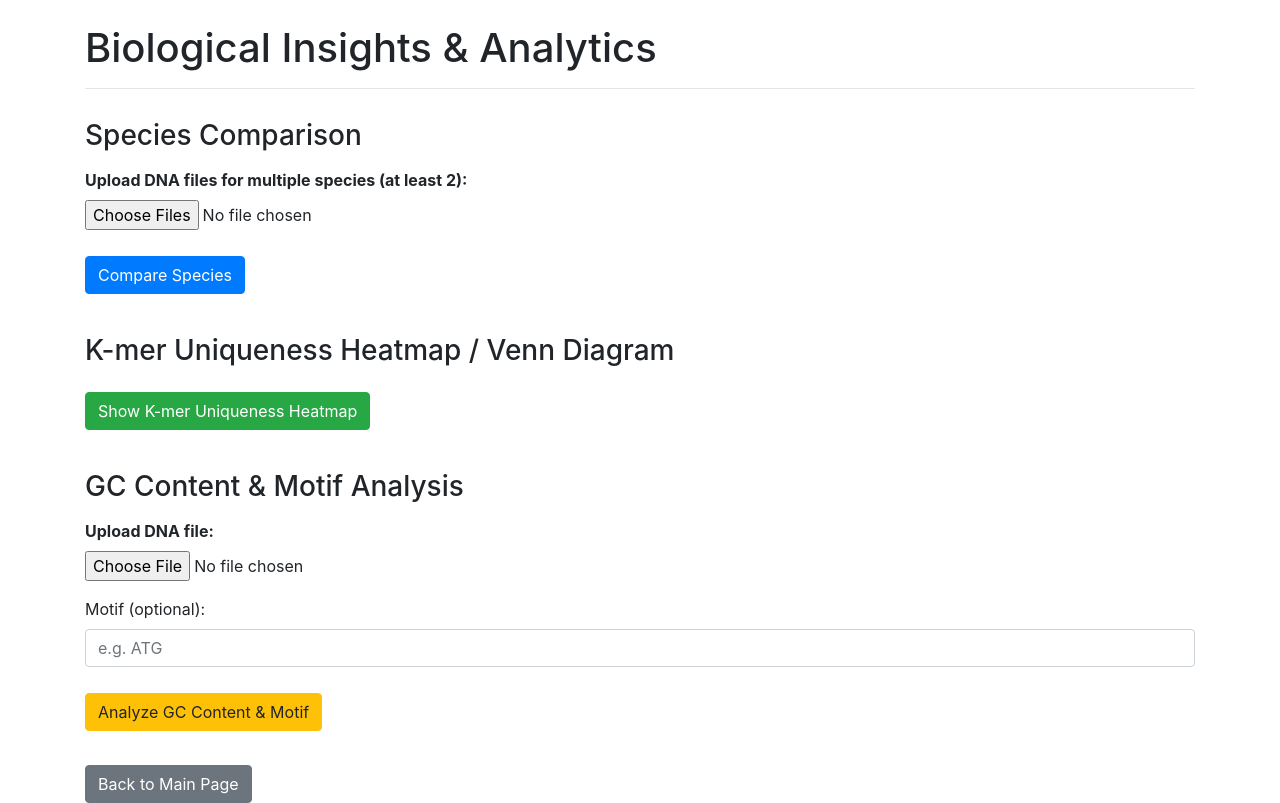
After one commit to Dhruthi-D/BLoomsFilter, a Flask app: page /biological-insights in a window 1280 px wide. The commit adds this page. Run offline with Flask 3, Linux system fonts and the light colour scheme; some libraries are stand-ins or nearby versions.

Commit message:
Improvements!!!

```diff
--- a/app.py
+++ b/app.py
@@ -3,7 +3,7 @@ import time
 import psutil
 import hashlib
 import numpy as np
-from flask import Flask, render_template, request, jsonify, session
+from flask import Flask, render_template, request, jsonify, session, send_file
 from werkzeug.utils import secure_filename
 from pybloom_live import BloomFilter, ScalableBloomFilter
 import matplotlib
@@ -774,5 +774,65 @@ def analysis():
 def latest_results():
     return jsonify(latest_results_data)
 
+@app.route('/biological-insights')
+def biological_insights():
+    return render_template('biological_insights.html')
+
+@app.route('/api/species-comparison', methods=['POST'])
+def api_species_comparison():
+    try:
+        files = request.files.getlist('species_files')
+        k = int(request.form.get('k_value', 10))
+        if len(files) < 2:
+            return jsonify({'error': 'Please upload at least two files.'}), 400
+
+        species_kmers = {}
+        species_names = []
+        for file in files:
+            name = file.filename or f"Species_{len(species_names)+1}"
+            content = file.read().decode('utf-8')
+            lines = content.splitlines()
+            seq = ''.join([line.strip().upper() for line in lines if not line.startswith('>')])
+            kmers = set()
+            for i in range(len(seq) - k + 1):
+                kmer = seq[i:i+k]
+                if len(kmer) == k:
+                    kmers.add(kmer)
+            species_kmers[name] = kmers
+            species_names.append(name)
+
+        # Compute unique/shared k-mers
+        all_kmer_sets = list(species_kmers.values())
+        shared_kmers = set.intersection(*all_kmer_sets)
+        unique_counts = {name: len(kmers - set.union(*(species_kmers[n] for n in species_names if n != name))) for name, kmers in species_kmers.items()}
+        venn_data = {name: list(kmers) for name, kmers in species_kmers.items()}
+        summary = {
+            'species': species_names,
+            'total_kmers': {name: len(kmers) for name, kmers in species_kmers.items()},
+            'unique_kmers': unique_counts,
+            'shared_kmers_count': len(shared_kmers),
+            'k_value': k
+        }
+
+        # Pairwise comparison: overlap and Jaccard similarity
+        pairwise_overlap = {}
+        pairwise_jaccard = {}
+        for i, name1 in enumerate(species_names):
+            pairwise_overlap[name1] = {}
+            pairwise_jaccard[name1] = {}
+            for j, name2 in enumerate(species_names):
+                if i == j:
+                    pairwise_overlap[name1][name2] = len(species_kmers[name1])
+                    pairwise_jaccard[name1][name2] = 1.0
+                else:
+                    intersection = len(species_kmers[name1] & species_kmers[name2])
+                    union = len(species_kmers[name1] | species_kmers[name2])
+                    pairwise_overlap[name1][name2] = intersection
+                    pairwise_jaccard[name1][name2] = intersection / union if union else 0.0
+
+        return jsonify({'summary': summary, 'venn_data': venn_data, 'pairwise_overlap': pairwise_overlap, 'pairwise_jaccard': pairwise_jaccard})
+    except Exception as e:
+        return jsonify({'error': str(e), 'trace': traceback.format_exc()}), 500
+
 if __name__ == '__main__':
     app.run(debug=True)
--- a/templates/analysis.html
+++ b/templates/analysis.html
@@ -161,6 +161,10 @@
         window.addEventListener('DOMContentLoaded', () => {
             const dark = localStorage.getItem('darkMode') === 'true';
             setDarkMode(dark);
+            // Add event listener for dark mode toggle
+            darkToggle.addEventListener('click', () => {
+                setDarkMode(!document.body.classList.contains('dark-mode'));
+            });
             // Fetch and display latest results, query info, and plots if available
             fetch('/latest-results')
                 .then(response => response.json())
--- /dev/null
+++ b/templates/biological_insights.html
@@ -0,0 +1,99 @@
+<!DOCTYPE html>
+<html lang="en">
+<head>
+    <meta charset="UTF-8">
+    <title>Biological Insights & Analytics</title>
+    <link rel="stylesheet" href="https://stackpath.bootstrapcdn.com/bootstrap/4.5.2/css/bootstrap.min.css">
+    <style>
+        .section-title { margin-top: 30px; margin-bottom: 15px; }
+        .insight-btn { margin: 10px 0; }
+        .upload-label { font-weight: bold; }
+    </style>
+</head>
+<body>
+<div class="container mt-4">
+    <h1>Biological Insights & Analytics</h1>
+    <hr>
+    <h3 class="section-title">Species Comparison</h3>
+    <form id="species-comparison-form" enctype="multipart/form-data">
+        <div class="form-group">
+            <label class="upload-label">Upload DNA files for multiple species (at least 2):</label>
+            <input type="file" class="form-control-file" name="species_files" id="species_files" multiple required>
+        </div>
+        <button type="button" class="btn btn-primary insight-btn" onclick="runSpeciesComparison()">Compare Species</button>
+    </form>
+    <div id="species-comparison-result"></div>
+    <h3 class="section-title">K-mer Uniqueness Heatmap / Venn Diagram</h3>
+    <button type="button" class="btn btn-success insight-btn" onclick="runKmerHeatmap()">Show K-mer Uniqueness Heatmap</button>
+    <div id="kmer-heatmap-result"></div>
+    <h3 class="section-title">GC Content & Motif Analysis</h3>
+    <form id="motif-analysis-form" enctype="multipart/form-data">
+        <div class="form-group">
+            <label class="upload-label">Upload DNA file:</label>
+            <input type="file" class="form-control-file" name="motif_file" id="motif_file" required>
+        </div>
+        <div class="form-group">
+            <label>Motif (optional):</label>
+            <input type="text" class="form-control" name="motif" id="motif" placeholder="e.g. ATG">
+        </div>
+        <button type="button" class="btn btn-warning insight-btn" onclick="runMotifAnalysis()">Analyze GC Content & Motif</button>
+    </form>
+    <div id="motif-analysis-result"></div>
+    <a href="/" class="btn btn-secondary mt-4">Back to Main Page</a>
+</div>
+<script src="https://code.jquery.com/jquery-3.5.1.min.js"></script>
+<script>
+// Placeholder JS functions for AJAX calls
+function runSpeciesComparison() {
+    var formData = new FormData($('#species-comparison-form')[0]);
+    $.ajax({
+        url: '/api/species-comparison',
+        type: 'POST',
+        data: formData,
+        processData: false,
+        contentType: false,
+        success: function(response) {
+            if (response.error) {
+                $('#species-comparison-result').html('<div class="alert alert-danger">' + response.error + '</div>');
+                return;
+            }
+            var summary = response.summary;
+            // Side-by-side comparison table for two species
+            if (summary.species.length === 2) {
+                var a = summary.species[0], b = summary.species[1];
+                var totalA = summary.total_kmers[a];
+                var totalB = summary.total_kmers[b];
+                var uniqueA = response.pairwise_overlap[a][a] - response.pairwise_overlap[a][b];
+                var uniqueB = response.pairwise_overlap[b][b] - response.pairwise_overlap[b][a];
+                var shared = response.pairwise_overlap[a][b];
+                var jaccard = (response.pairwise_jaccard[a][b]).toFixed(4);
+                var html = '<h5>Species Comparison</h5>';
+                html += '<div class="table-responsive"><table class="table table-bordered table-striped"><thead><tr>';
+                html += '<th>Metric</th><th>' + a + '</th><th>' + b + '</th></tr></thead><tbody>';
+                html += '<tr><td><b>Total k-mers</b></td><td>' + totalA + '</td><td>' + totalB + '</td></tr>';
+                html += '<tr><td><b>Unique k-mers</b></td><td>' + uniqueA + '</td><td>' + uniqueB + '</td></tr>';
+                html += '<tr><td><b>Shared k-mers</b></td><td colspan="2">' + shared + '</td></tr>';
+                html += '<tr><td><b>Jaccard Similarity</b></td><td colspan="2">' + jaccard + '</td></tr>';
+                html += '</tbody></table></div>';
+                $('#species-comparison-result').html(html);
+            } else {
+                $('#species-comparison-result').html('<div class="alert alert-info">Upload exactly 2 species files for direct comparison.</div>');
+            }
+            // TODO: Render venn diagram using response.venn_data
+        },
+        error: function(xhr) {
+            $('#species-comparison-result').html('<div class="alert alert-danger">Error: ' + xhr.responseText + '</div>');
+        }
+    });
+}
+function runKmerHeatmap() {
+    // TODO: Implement AJAX call to backend
+    $('#kmer-heatmap-result').html('<div class="alert alert-info">K-mer uniqueness heatmap/venn diagram will appear here.</div>');
+}
+function runMotifAnalysis() {
+    // TODO: Implement AJAX call to backend
+    $('#motif-analysis-result').html('<div class="alert alert-info">GC content and motif analysis will appear here.</div>');
+}
+</script>
+</body>
+</html>
--- a/templates/index.html
+++ b/templates/index.html
@@ -351,6 +351,7 @@
         <a href="/analysis" class="btn btn-primary" style="min-width: 140px;">
             <i class="fas fa-chart-bar me-1"></i> Go to Analysis
         </a>
+        <a href="/biological-insights" class="btn btn-info" style="margin-top: 20px;">Biological Insights</a>
     </div>
     <div class="spinner-overlay" id="spinnerOverlay">
         <div class="spinner-border text-primary" role="status">
@@ -364,6 +365,7 @@
                 <i class="fas fa-trash-alt me-2"></i>Clear Data
             </button>
         </div>
+        <div class="text-center my-4">
             <!-- Upload Section -->
             <div class="row justify-content-center mb-5">
                 <div class="col-md-8">
@@ -416,6 +418,7 @@
                                 <small class="text-muted">
                                     <i class="fas fa-info-circle"></i> Enter a DNA sequence (only A, C, G, T allowed)
                                 </small>
+                            </div>
                         </div>
                     </div>
                 </div>
```
Lines whose indentation alone changed are shown as unchanged.
